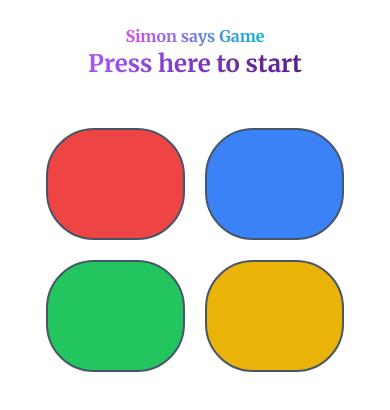
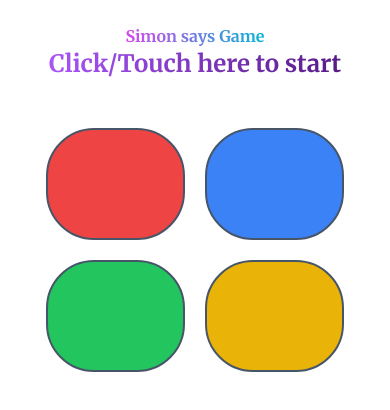
Before and after one commit to MostafizurRahman199/simon_game_js, a website: page index.html in a window 390 px wide. Drawn offline with nearby package versions, Linux system fonts and the light colour scheme.

Commit message:
mobile done

```diff
--- a/index.html
+++ b/index.html
@@ -25,7 +25,7 @@
 
     <div class="flex flex-col justify-center items-center mt-2">
         <h1 class="lg:text-4xl font-bold bg-gradient-to-r from-fuchsia-500 to-cyan-500 bg-clip-text text-transparent font_1">Simon says Game</h1>
-        <h2 type="button" class="cursor-pointer text-2xl font-bold bg-gradient-to-r from-purple-500 to-purple-900 bg-clip-text text-transparent font_1 text-center">Press here to start</h2>
+        <h2 type="button" class="cursor-pointer text-2xl font-bold bg-gradient-to-r from-purple-500 to-purple-900 bg-clip-text text-transparent font_1 text-center">Click/Touch here to start</h2>
     </div>
 
 
```
